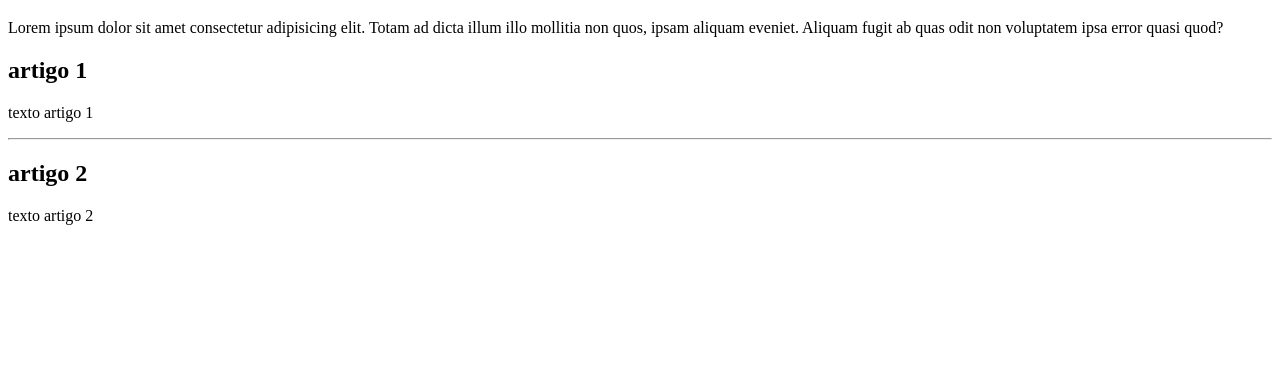
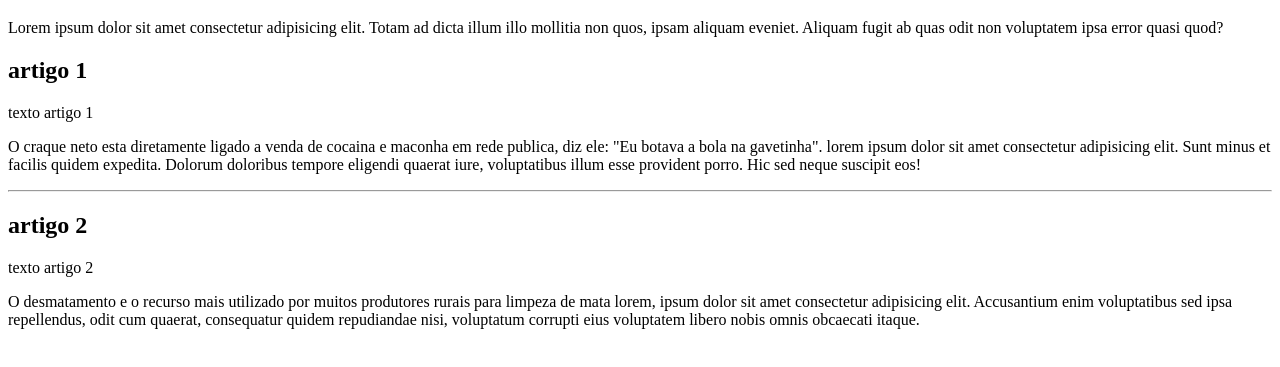
Before and after one commit to VitorBBenelli/projetinhoBrensh, a plain HTML site: page index.html in a window 1280 px wide. Shown: the part 61-428 px from the top of the page. Drawn offline with Linux system fonts and the light colour scheme.

Commit message:
update index.html
Mudei o index com o branch conteudo

```diff
--- a/index.html
+++ b/index.html
@@ -1,17 +1,31 @@
 <!DOCTYPE html>
 <html lang="pt-br">
+
 <head>
     <meta charset="UTF-8">
     <meta name="viewport" content="width=device-width, initial-scale=1.0">
     <title>Testando o Brensh</title>
 </head>
+
 <body>
+    <main>
         <h1>Aqui vamos testar as funcionalidades do Brensh</h1>
-    <p>Lorem ipsum dolor sit amet consectetur adipisicing elit. Totam ad dicta illum illo mollitia non quos, ipsam aliquam eveniet. Aliquam fugit ab quas odit non voluptatem ipsa error quasi quod?</p>
+        <p>Lorem ipsum dolor sit amet consectetur adipisicing elit. Totam ad dicta illum illo mollitia non quos, ipsam
+            aliquam eveniet. Aliquam fugit ab quas odit non voluptatem ipsa error quasi quod?</p>
+        <article>
             <h2>artigo 1</h2>
             <p>texto artigo 1</p>
+            <p>O craque neto esta diretamente ligado a venda de cocaina e maconha em rede publica, diz ele: "Eu botava a bola na gavetinha". lorem ipsum dolor sit amet consectetur adipisicing elit. Sunt minus et facilis quidem expedita. Dolorum doloribus tempore eligendi quaerat iure, voluptatibus illum esse provident porro. Hic sed neque suscipit eos!</p>
+        </article>
+
         <hr>
+        <article>
             <h2>artigo 2</h2>
             <p>texto artigo 2</p>
+            <p>O desmatamento e o recurso mais utilizado por muitos produtores rurais para limpeza de mata lorem, ipsum dolor sit amet consectetur adipisicing elit. Accusantium enim voluptatibus sed ipsa repellendus, odit cum quaerat, consequatur quidem repudiandae nisi, voluptatum corrupti eius voluptatem libero nobis omnis obcaecati itaque.
+            </p>
+        </article>
+    </main>
 </body>
+
 </html>
```
Lines whose indentation alone changed are shown as unchanged.
